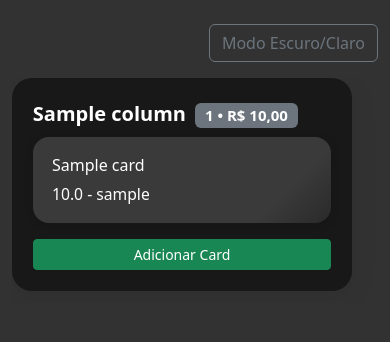
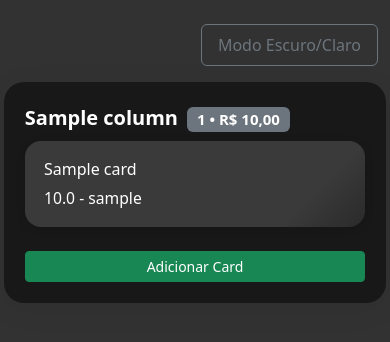
Before and after one commit to Edu2566/kanban-5x, a Flask app: page / in a window 390 px wide. Shown: the top 342 px of the page. Run offline with Flask 3, Linux system fonts and the light colour scheme; the visitor is signed in with stand-in values (Sample User, id 1); tables that the repository leaves empty hold one stand-in row (values such as "Sample post").

Commit message:
Improve responsive layout

```diff
--- a/app/static/css/kanban.css
+++ b/app/static/css/kanban.css
@@ -1,10 +1,14 @@
 body { background: #f3f6fa; }
-.kanban-board { display: flex; gap: 1.5rem; overflow-x: auto; }
+.kanban-board {
+    display: flex;
+    flex-wrap: wrap;
+    gap: 1.5rem;
+}
 .kanban-column {
     background: #fff;
     border-radius: 20px;
     box-shadow: 0 6px 30px #0001;
-    min-width: 340px;
+    margin-bottom: 1rem;
     padding: 1.3rem;
     max-height: 90vh;
     display: flex;
--- a/app/templates/index.html
+++ b/app/templates/index.html
@@ -1,6 +1,7 @@
 <!doctype html>
 <html lang="en">
 <head>
+    <meta name="viewport" content="width=device-width, initial-scale=1">
     <title>Kanban Board</title>
     <link rel="stylesheet" href="https://cdn.jsdelivr.net/npm/bootstrap@5.3.3/dist/css/bootstrap.min.css">
     <link rel="stylesheet" href="{{ url_for('static', filename='css/style.css') }}">
@@ -12,17 +13,17 @@
 <div class="container py-4">
     <div class="mb-3 text-end">
         <form id="toggleThemeForm" action="{{ url_for('main.toggle_theme') }}" method="post">
-            <button type="submit" class="btn btn-outline-secondary">Modo Escuro/Claro</button>
+            <button type="submit" class="btn btn-outline-secondary py-2 px-3">Modo Escuro/Claro</button>
         </form>
     </div>
     {% if g.user.role == 'superadmin' %}
     <div class="mb-4 text-end">
-        <a href="{{ url_for('superadmin.dashboard') }}" class="btn btn-primary">Painel Super-Admin</a>
+        <a href="{{ url_for('superadmin.dashboard') }}" class="btn btn-primary py-2 px-3">Painel Super-Admin</a>
     </div>
     {% endif %}
-    <div class="kanban-board">
+    <div class="kanban-board row flex-wrap g-3">
         {% for column in columns %}
-        <div class="kanban-column" data-column-id="{{ column.id }}">
+        <div class="kanban-column col-12 col-sm-6 col-md-4 col-lg-3" data-column-id="{{ column.id }}">
             <div class="kanban-header d-flex align-items-center justify-content-between mb-2">
                 <span class="fw-bold fs-5">
                     {{ column.name }}
@@ -53,7 +54,7 @@
                 </div>
                 {% endfor %}
             </div>
-            <button class="btn btn-success btn-sm w-100" onclick="openAddCardModal({{ column.id }}); return false;">
+            <button class="btn btn-success btn-sm w-100 mt-2" onclick="openAddCardModal({{ column.id }}); return false;">
                 <i class="fa-solid fa-plus"></i> Adicionar Card
             </button>
         </div>
@@ -108,9 +109,9 @@
               {% endfor %}
           </div>
           <div class="modal-footer">
-            <button type="button" class="btn btn-secondary" data-bs-dismiss="modal">Cancelar</button>
-            <button type="submit" class="btn btn-primary">Salvar</button>
-            <button type="button" id="deleteCardBtn" class="btn btn-danger float-end">Deletar</button>
+            <button type="button" class="btn btn-secondary py-2 px-3" data-bs-dismiss="modal">Cancelar</button>
+            <button type="submit" class="btn btn-primary py-2 px-3">Salvar</button>
+            <button type="button" id="deleteCardBtn" class="btn btn-danger float-end py-2 px-3">Deletar</button>
           </div>
       </form>
     </div>
@@ -134,9 +135,9 @@
             </div>
           </div>
           <div class="modal-footer">
-            <button type="button" class="btn btn-secondary" data-bs-dismiss="modal">Cancelar</button>
-            <button type="submit" class="btn btn-primary">Salvar</button>
-            <button type="button" id="deleteColumnBtn" class="btn btn-danger float-end">Deletar</button>
+            <button type="button" class="btn btn-secondary py-2 px-3" data-bs-dismiss="modal">Cancelar</button>
+            <button type="submit" class="btn btn-primary py-2 px-3">Salvar</button>
+            <button type="button" id="deleteColumnBtn" class="btn btn-danger float-end py-2 px-3">Deletar</button>
           </div>
         </form>
       </div>
@@ -187,8 +188,8 @@
             {% endfor %}
           </div>
           <div class="modal-footer">
-            <button type="button" class="btn btn-secondary" data-bs-dismiss="modal">Cancelar</button>
-            <button type="submit" class="btn btn-success">Adicionar</button>
+            <button type="button" class="btn btn-secondary py-2 px-3" data-bs-dismiss="modal">Cancelar</button>
+            <button type="submit" class="btn btn-success py-2 px-3">Adicionar</button>
           </div>
         </form>
       </div>
```
